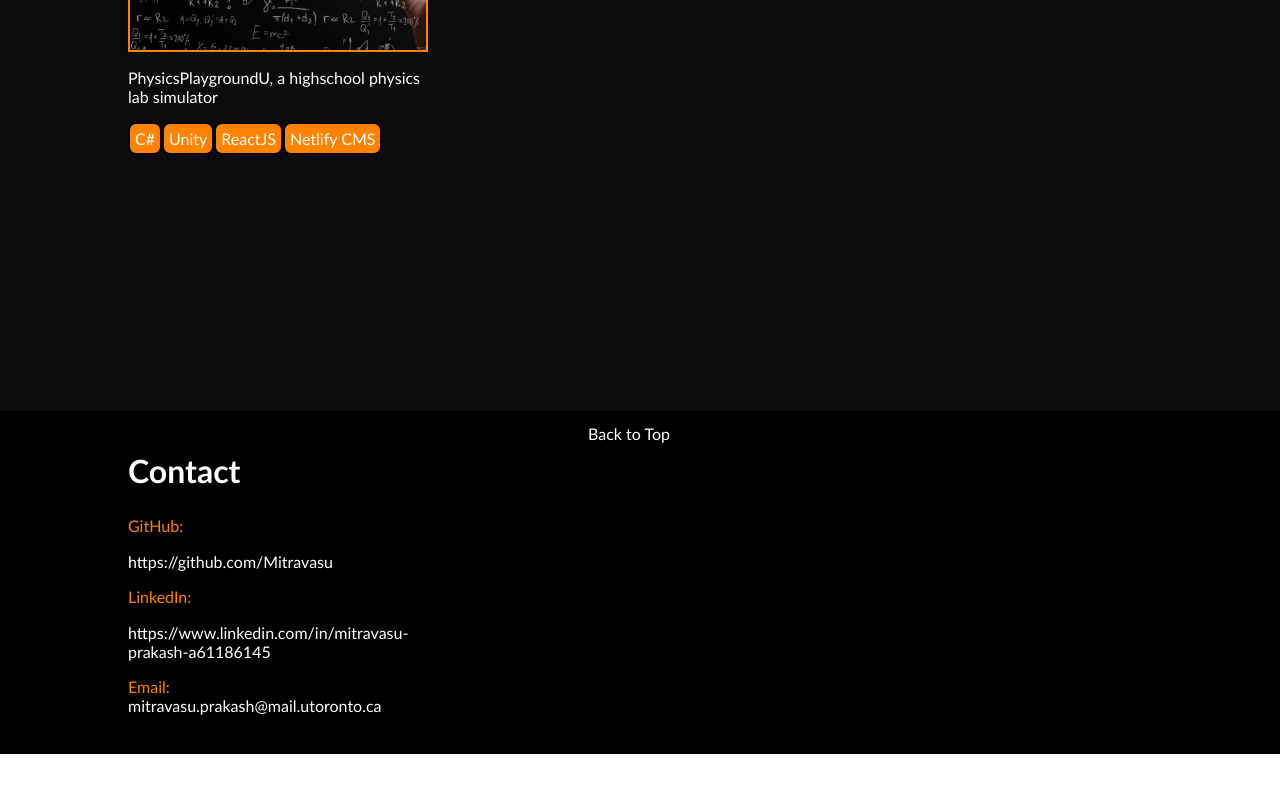
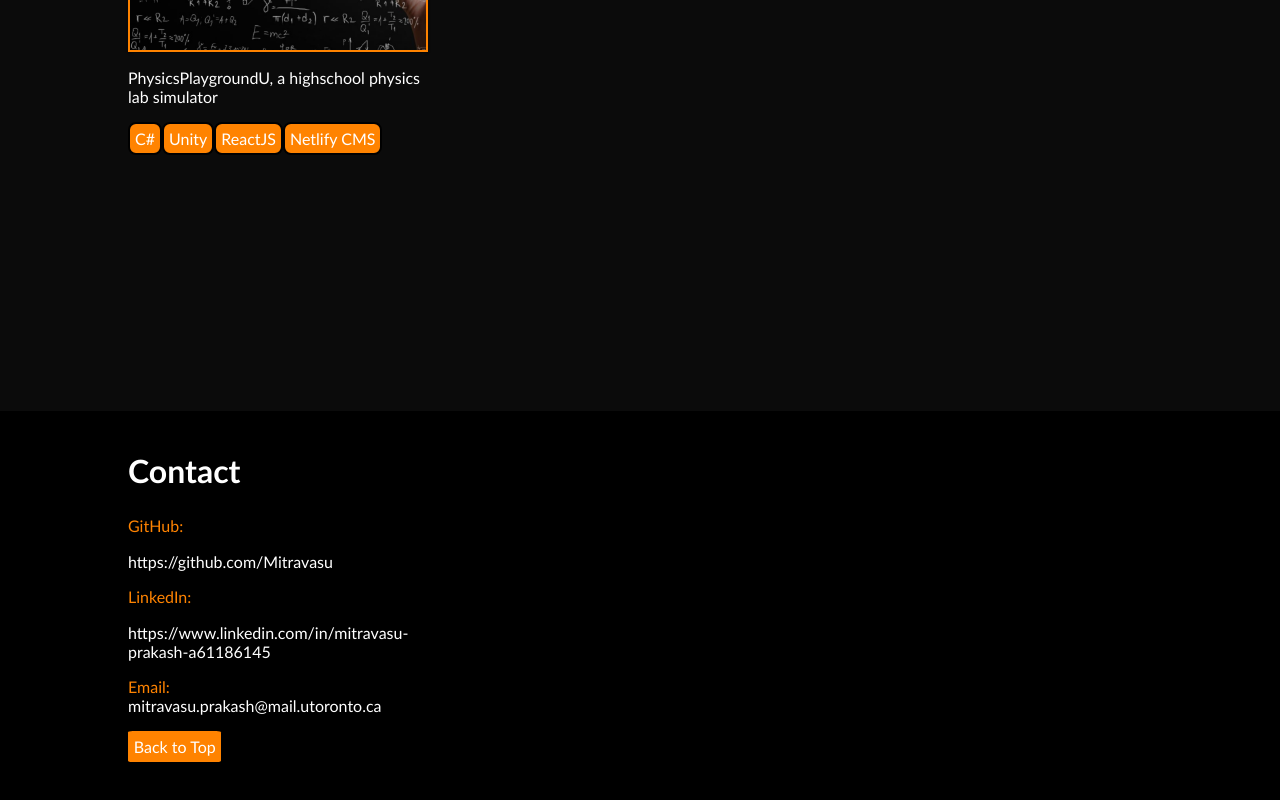
Before and after one commit to Mitravasu/PortfolioSite, a React (Create React App) app: page / in a window 1280 px wide. Shown: the part 1525-2325 px from the top of the page. Before the commit the page ends 2279 px from the top, so only its background shows below. Built offline with nearby package versions, Linux system fonts and the light colour scheme; the HTML template or start-up script is replaced by a standard one.

Commit message:
Styled Back To Top Button

```diff
--- a/src/components/Footer.css
+++ b/src/components/Footer.css
@@ -5,14 +5,17 @@
     background: black;
     display: flex;
     flex-wrap: wrap;
-    flex-direction: row;
+    flex-direction: column;
     gap: 1em 10em;
 }
 
-.NavBox {
-    display: flex;
-    flex-direction: column;
-    flex-wrap: wrap;
+.Top {
+    height: fit-content;
+    width: fit-content;
+    padding: 0.5%;
+    font-size: 1em;
+    background-color: rgb(255, 131, 0);
+    border-radius: 5%;
 }
 
 .Link {
--- a/src/components/Footer.js
+++ b/src/components/Footer.js
@@ -14,9 +14,7 @@ function Footer() {
         </a>
         <p class="Contact"><span class="Type">Email:</span><br /> mitravasu.prakash@mail.utoronto.ca</p>
       </div>
-      <div class="NavBox">
-        <a href="#Top">Back to Top</a>
-      </div>
+      <a class="Top" href="#Top">Back to Top</a>
     </div>
   );
 }
```
